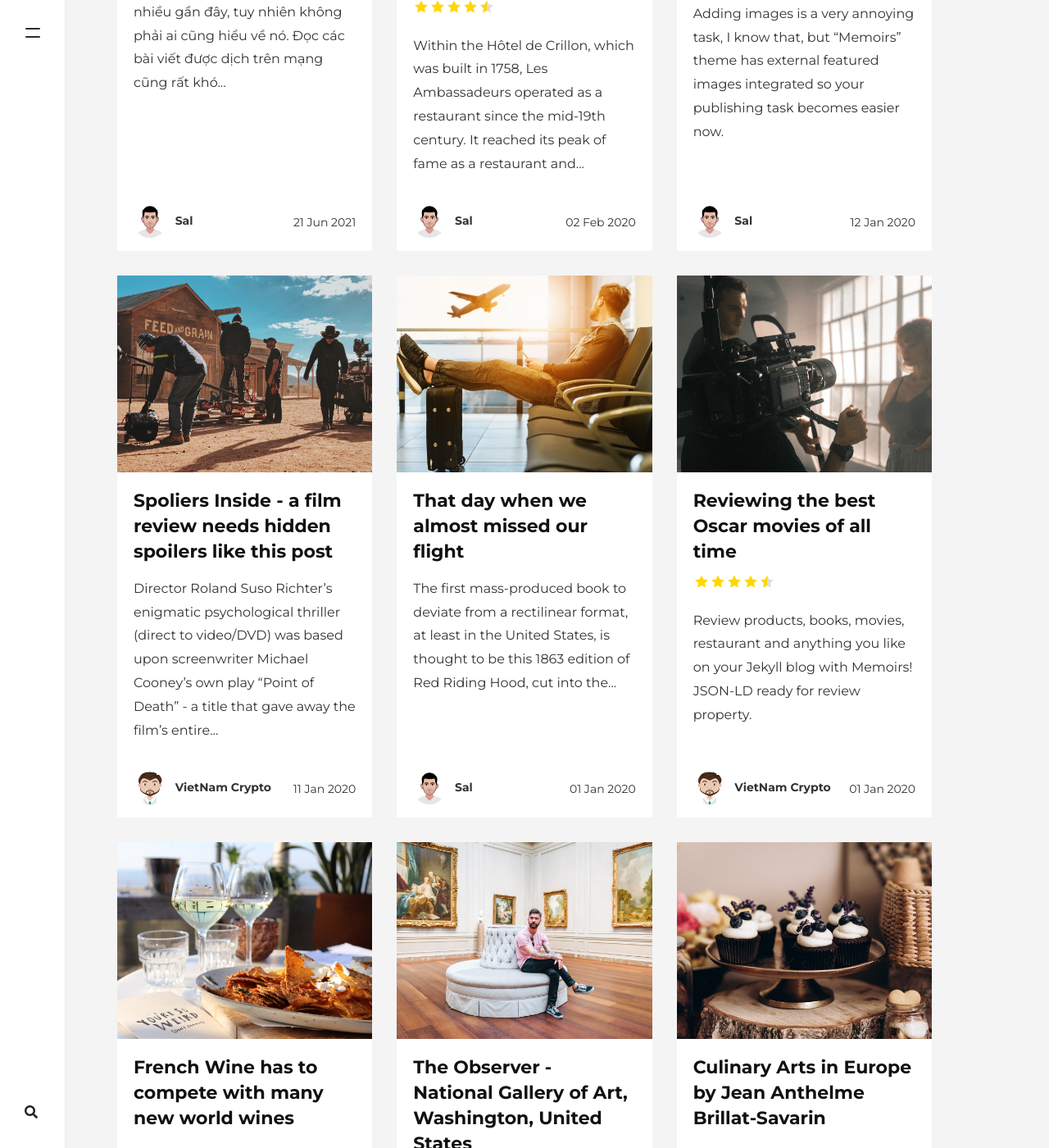
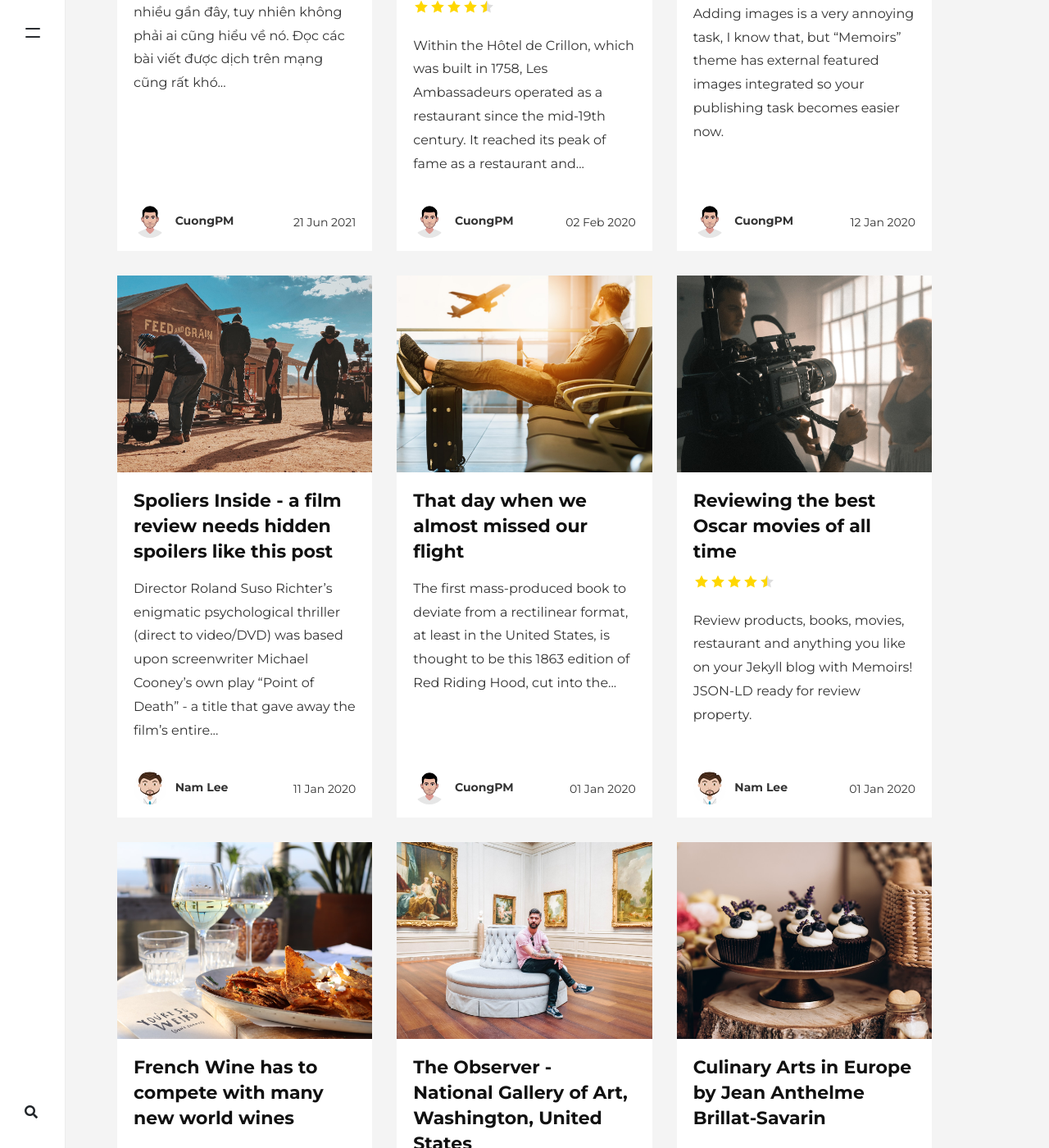
Before and after one commit to vietnamcrypto/vietnamcrypto.github.io, a Jekyll site: the page built from _pages/categories.md, in a window 1280 px wide and 1400 px high, scrolled down 698 px. Shown: the whole window at 82% size. Built offline with Jekyll 4.4.1, drawn with Linux system fonts in a browser that asks for light colours; nearby versions of some CDN libraries; comment, search, counter and statistics services are not loaded; some of the changed text lies outside the part shown.

```diff
--- a/_config.yml
+++ b/_config.yml
@@ -15,18 +15,18 @@ email: vucuong.marketing@gmail.com
 # Authors
 authors:
   sal:
-    name: Sal
-    display_name: Sal
+    name: Cuong Pham
+    display_name: CuongPM
     avatar: 'assets/images/avatar-sal.png'
     email: vucuong.marketing@gmail.com
-    web: https://vietnamcrypto.github.io
-    twitter: https://twitter.com/wowthemesnet
+    web: https://cuongsocial.com
+    twitter: https://www.facebook.com/cuong.phamvu.7796/
     description: "We passionate about blockchain and crypto currency."
   john:
-    name: VietNam Crypto
-    display_name: VietNam Crypto
+    name: Nam Lee
+    display_name: Nam Lee
     avatar: 'assets/images/avatar.png'
-    email: vucuong.marketing@gmail.com
+    email: hoainam19031997@gmail.com
     web: https://vietnamcrypto.github.io
     twitter: https://twitter.com/wowthemesnet
     description: "We passionate about blockchain and crypto currency."
```
